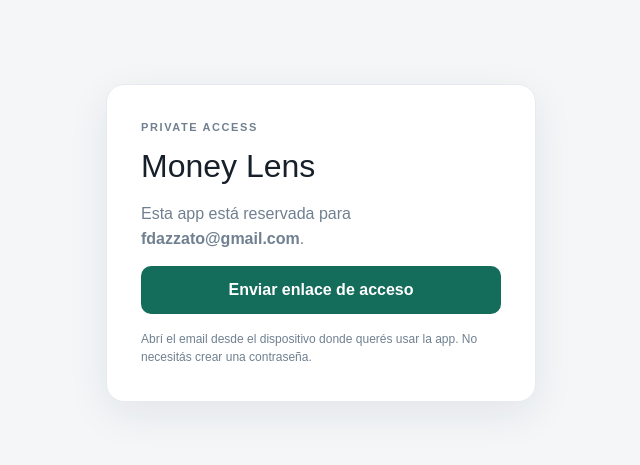
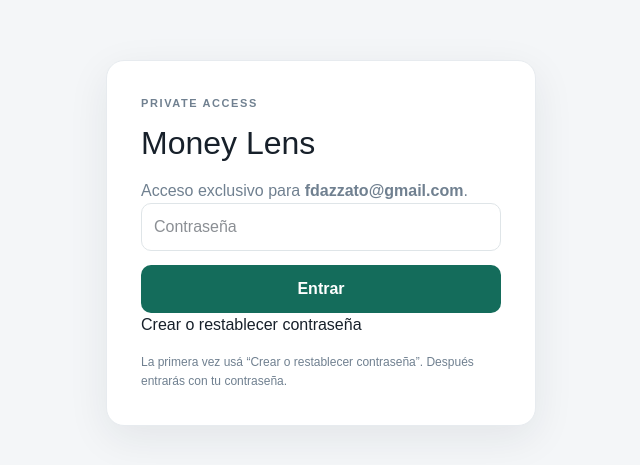
Before and after one commit to fdazzato-droid/expense-tracker, a Next.js app: page / in a window 1280 px wide. Shown: the part 157-622 px from the top of the page, without its empty margins (319-959 px from the left). Built offline with nearby package versions, Linux system fonts and the light colour scheme.

Commit message:
Switch private login to password auth

```diff
--- a/app/page.tsx
+++ b/app/page.tsx
@@ -85,6 +85,9 @@ export default function Home() {
   const [user, setUser] = useState<User | null>(null);
   const [authLoading, setAuthLoading] = useState(true);
   const [authMessage, setAuthMessage] = useState("");
+  const [password, setPassword] = useState("");
+  const [newPassword, setNewPassword] = useState("");
+  const [recoveryMode, setRecoveryMode] = useState(false);
   const [view, setView] = useState<"month" | "year">("month");
   const [selectedMonth, setSelectedMonth] = useState(todayISO().slice(0, 7));
   const [selectedYear, setSelectedYear] = useState(todayISO().slice(0, 4));
@@ -103,6 +106,9 @@ export default function Home() {
     let active = true;
 
     async function load() {
+      if (typeof window !== "undefined" && window.location.hash.includes("type=recovery")) {
+        setRecoveryMode(true);
+      }
       const { data: { user } } = await supabase.auth.getUser();
       if (!active) return;
       setUser(user);
@@ -114,7 +120,8 @@ export default function Home() {
 
     load();
 
-    const { data: listener } = supabase.auth.onAuthStateChange(async (_event, session) => {
+    const { data: listener } = supabase.auth.onAuthStateChange(async (event, session) => {
+      if (event === "PASSWORD_RECOVERY") setRecoveryMode(true);
       const nextUser = session?.user ?? null;
       setUser(nextUser);
       if (nextUser?.email?.toLowerCase() === OWNER_EMAIL) {
@@ -159,16 +166,50 @@ export default function Home() {
     })));
   }
 
-  async function sendLoginLink() {
-    setAuthMessage("Enviando enlace...");
-    const { error } = await supabase.auth.signInWithOtp({
+  async function signInWithPassword(e?: FormEvent) {
+    e?.preventDefault();
+    setAuthMessage("Ingresando...");
+    const { error } = await supabase.auth.signInWithPassword({
       email: OWNER_EMAIL,
-      options: {
-        emailRedirectTo: window.location.origin,
-        shouldCreateUser: true,
-      },
+      password,
     });
-    setAuthMessage(error ? error.message : "Te envié un enlace de acceso a tu email.");
+    if (error) {
+      setAuthMessage("Contraseña incorrecta o todavía no configurada.");
+      return;
+    }
+    setAuthMessage("");
+    setPassword("");
+  }
+
+  async function sendPasswordSetupLink() {
+    setAuthMessage("Enviando email para crear/restablecer contraseña...");
+    const { error } = await supabase.auth.resetPasswordForEmail(OWNER_EMAIL, {
+      redirectTo: window.location.origin,
+    });
+    setAuthMessage(
+      error
+        ? error.message
+        : "Te envié un email. Abrí el enlace y elegí tu nueva contraseña."
+    );
+  }
+
+  async function saveNewPassword(e?: FormEvent) {
+    e?.preventDefault();
+    if (newPassword.length < 8) {
+      setAuthMessage("Usá una contraseña de al menos 8 caracteres.");
+      return;
+    }
+    const { error } = await supabase.auth.updateUser({ password: newPassword });
+    if (error) {
+      setAuthMessage(error.message);
+      return;
+    }
+    setNewPassword("");
+    setRecoveryMode(false);
+    setAuthMessage("Contraseña guardada. Ya podés usar la app normalmente.");
+    if (typeof window !== "undefined") {
+      window.history.replaceState({}, document.title, window.location.pathname);
+    }
   }
 
   async function signOut() {
@@ -288,17 +329,54 @@ export default function Home() {
     return <main className="authShell"><div className="authCard"><h1>Money Lens</h1><p>Verificando acceso...</p></div></main>;
   }
 
+  if (recoveryMode && user?.email?.toLowerCase() === OWNER_EMAIL) {
+    return (
+      <main className="authShell">
+        <form className="authCard" onSubmit={saveNewPassword}>
+          <p className="eyebrow">PRIVATE ACCESS</p>
+          <h1>Crear contraseña</h1>
+          <p>Elegí una contraseña para <strong>{OWNER_EMAIL}</strong>.</p>
+          <input
+            className="authInput"
+            type="password"
+            autoComplete="new-password"
+            minLength={8}
+            placeholder="Nueva contraseña"
+            value={newPassword}
+            onChange={(e) => setNewPassword(e.target.value)}
+            required
+          />
+          <button className="primary authButton" type="submit">Guardar contraseña</button>
+          {authMessage && <p className="authMessage">{authMessage}</p>}
+          <p className="authHint">Después vas a poder entrar desde PC o teléfono sin pedir emails de acceso.</p>
+        </form>
+      </main>
+    );
+  }
+
   if (!user || user.email?.toLowerCase() !== OWNER_EMAIL) {
     return (
       <main className="authShell">
-        <div className="authCard">
+        <form className="authCard" onSubmit={signInWithPassword}>
           <p className="eyebrow">PRIVATE ACCESS</p>
           <h1>Money Lens</h1>
-          <p>Esta app está reservada para <strong>{OWNER_EMAIL}</strong>.</p>
-          <button className="primary authButton" onClick={sendLoginLink}>Enviar enlace de acceso</button>
+          <p>Acceso exclusivo para <strong>{OWNER_EMAIL}</strong>.</p>
+          <input
+            className="authInput"
+            type="password"
+            autoComplete="current-password"
+            placeholder="Contraseña"
+            value={password}
+            onChange={(e) => setPassword(e.target.value)}
+            required
+          />
+          <button className="primary authButton" type="submit">Entrar</button>
+          <button className="secondaryAuthButton" type="button" onClick={sendPasswordSetupLink}>
+            Crear o restablecer contraseña
+          </button>
           {authMessage && <p className="authMessage">{authMessage}</p>}
-          <p className="authHint">Abrí el email desde el dispositivo donde querés usar la app. No necesitás crear una contraseña.</p>
-        </div>
+          <p className="authHint">La primera vez usá “Crear o restablecer contraseña”. Después entrarás con tu contraseña.</p>
+        </form>
       </main>
     );
   }
```
